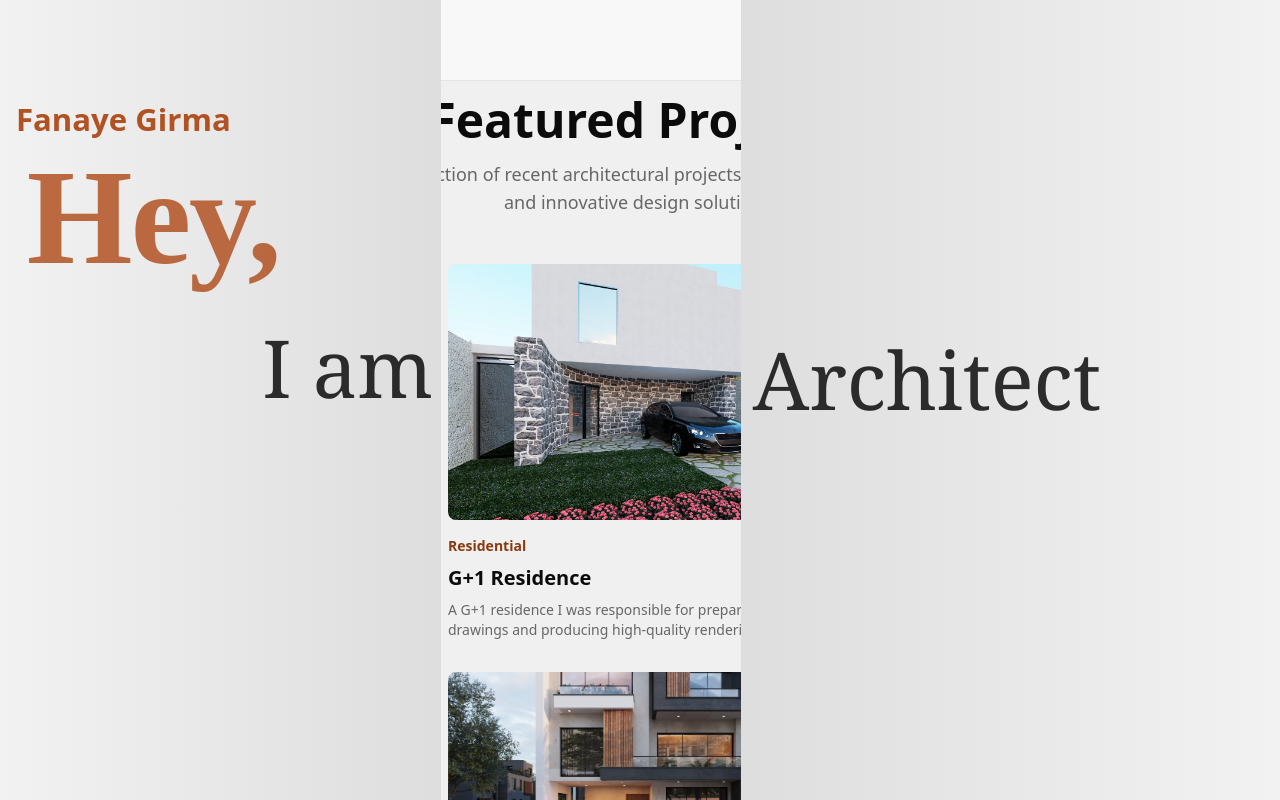
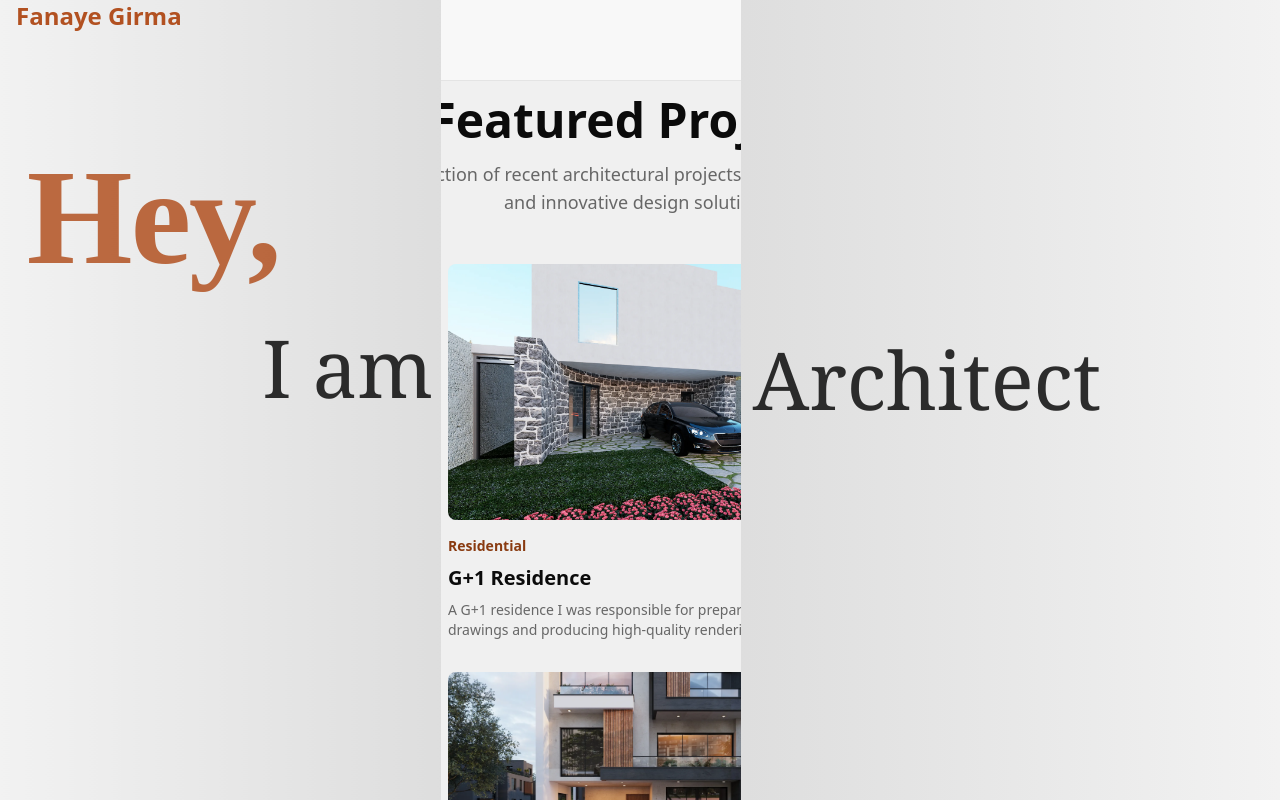
Before and after one commit to talaksewmisganaw1/fanayereact, a React (Vite) app: page / in a window 1280 px wide. Shown: the top 800 px of the page. Built offline with nearby package versions, Linux system fonts and the light colour scheme; a web font is replaced by a local one.

Commit message:
animation timing changed

```diff
--- a/src/components/opening.css
+++ b/src/components/opening.css
@@ -132,11 +132,11 @@
   line-height: 2.5rem; /* 40px */
   text-align: center;
 
-  transition: all 0.4s ease-out;
+  transition: all 0.1s ease;
 }
 
 .go-top {
-    animation: go-top 1s forwards;
+    animation: go-top .4s ease-in forwards;
 }
 
 @media (min-width: 768px) {
```
